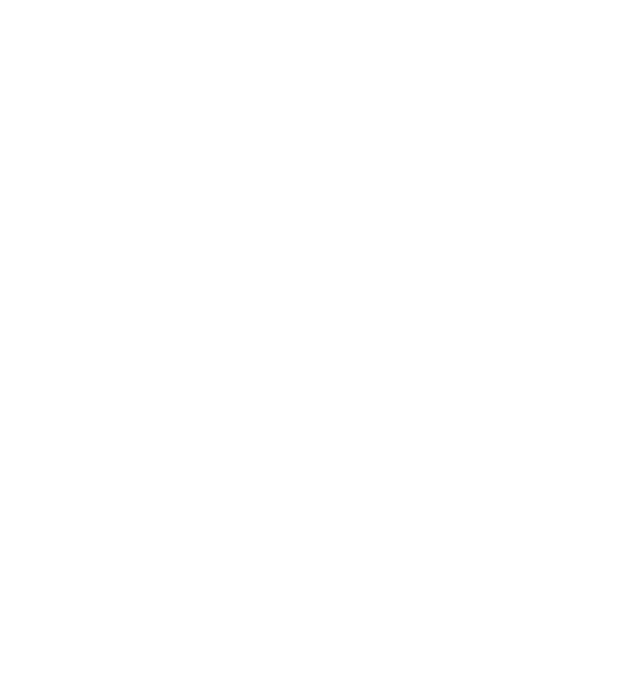
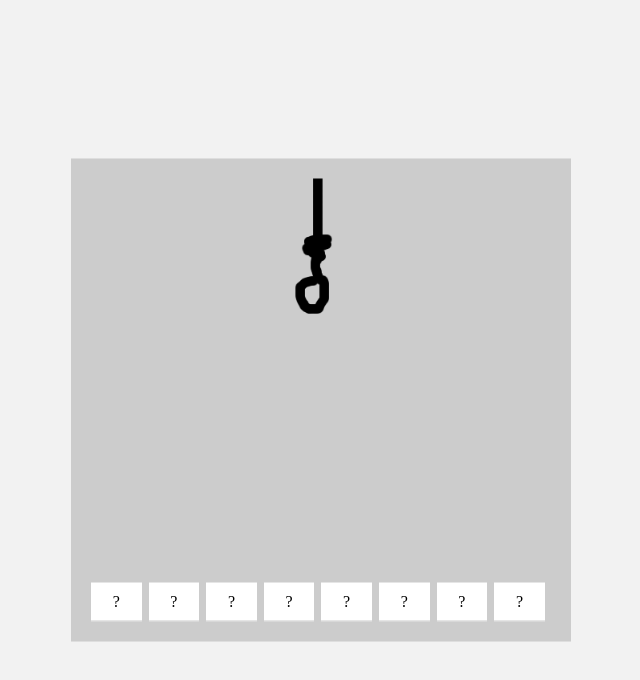
Before and after one commit to paulocezarphp/jogodaforca, a plain HTML site: page index.html in a window 1280 px wide. Shown: the whole page, without its empty margins (319-959 px from the left). Drawn offline with Linux system fonts and the light colour scheme.

Commit message:
v0.2 - Criando imagens e painel
Dessa vez nós criamos as imagens e também criamos um painel que iremos desenvolver um pouco melhor nas próximas versões do jogo onde iremos dar um pouco mais de vida ao nosso projeto.

```diff
--- a/app/css/style.css
+++ b/app/css/style.css
@@ -0,0 +1,43 @@
+body{
+	background: #f2f2f2;
+}
+
+.forca{
+    width: 500px;
+    position: absolute;
+    transform: translate(-50%,-50%);
+    top: 50%;
+    left: 50%;
+    background: #ccc;
+}
+
+.forca-grupo{
+    padding: 20px;
+}
+
+.forca-image{
+   width: 400px;
+   transform: translateX(-50%);
+   left: 50%;
+   position: relative;
+}
+
+.forca-item-grupo{
+   display: grid;
+   grid-template-columns: 11% 11% 11% 11% 11% 11% 11% 11%;
+   grid-gap: 7px;
+   position: relative;
+   transform: translateX(-50%);
+   left: 50%;
+}
+
+.forca-item{
+    box-shadow: 0 0 0 0;
+    outline: 0;
+    border: 0 none;
+    border-bottom: 1px solid #ccc;
+    width: 100%;
+    padding: 10px 0px;
+    text-align: center;
+    background: #fff;
+}
--- a/index.html
+++ b/index.html
@@ -9,5 +9,21 @@
 </head>
 <body>
 
+	<div class="forca">
+		<div class="forca-grupo">
+			<img src="app/images/1.png" class="forca-image">
+			<div class="forca-item-grupo">
+				<div class="forca-item">?</div>
+				<div class="forca-item">?</div>
+				<div class="forca-item">?</div>
+				<div class="forca-item">?</div>
+				<div class="forca-item">?</div>
+				<div class="forca-item">?</div>
+				<div class="forca-item">?</div>
+				<div class="forca-item">?</div>
+			</div>
+        </div>
+    </div>
+
 </body>
 </html>
```
Also changed, not shown: app/images/1.png (added), app/images/2.png (added), app/images/3.png (added), app/images/4.png (added), app/images/5.png (added), app/images/6.png (added), app/images/7.png (added), app/images/8.png (added), app/images/icon.png (added).
